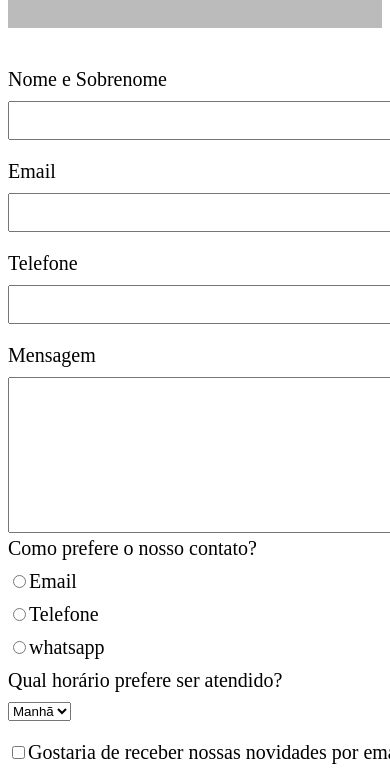
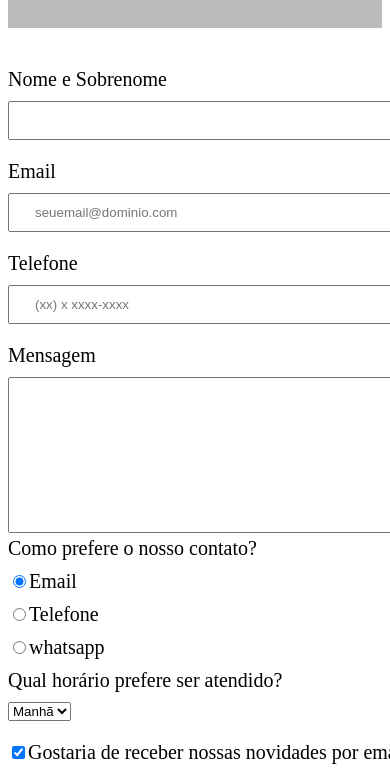
Before and after one commit to vivianerosario/Project-Barbearia-Alura, a plain HTML site: page contatos.html in a window 390 px wide. Shown: the part 321-1100 px from the top of the page. Drawn offline with Linux system fonts and the light colour scheme.

Commit message:
Adding Inputs for Cell Phones

```diff
--- a/contatos.html
+++ b/contatos.html
@@ -27,21 +27,21 @@
         <form action="">
             <!-- Formulário -->
             <label for="nomesobrenome">Nome e Sobrenome</label>
-            <input type="text" id="nomesobrenome" class="input-padrao">
+            <input type="text" id="nomesobrenome" class="input-padrao" required>
 
             <label for="email">Email</label>
-            <input type="text" id="email" class="input-padrao">
+            <input type="email" id="email" class="input-padrao" required placeholder="seuemail@dominio.com">
 
             <label for="tel">Telefone</label>
-            <input type="text" id="tel" class="input-padrao">
+            <input type="tel" id="tel" class="input-padrao" required placeholder="(xx) x xxxx-xxxx">
 
             <label for="msg">Mensagem</label>
-            <textarea name="" id="msg" cols="70" rows="10"></textarea>
+            <textarea name="" id="msg" cols="70" rows="10" required></textarea>
 
             <!-- Form com Checkbox -->
             <div>
                 <p>Como prefere o nosso contato?</p>
-                <label for="radio-email"><input type="radio" value="email" id="radio-email" name="contato">Email</label>
+                <label for="radio-email"><input type="radio" value="email" id="radio-email" name="contato" checked>Email</label>
 
 
                 <label for="radio-tel"><input type="radio" value="telefone" id="radio-tel" name="contato">Telefone</label>
@@ -62,7 +62,7 @@
                 </div>
 
             <!-- Checkbox -->
-                <label for="check" class="checkbox"><input type="checkbox" id="check">Gostaria de receber nossas novidades por email?</label>
+                <label for="check" class="checkbox"><input type="checkbox" id="check" checked>Gostaria de receber nossas novidades por email?</label>
 
             <!-- Botão para enviar formulário -->
             <input type="submit" value="Enviar Formulário">
```
